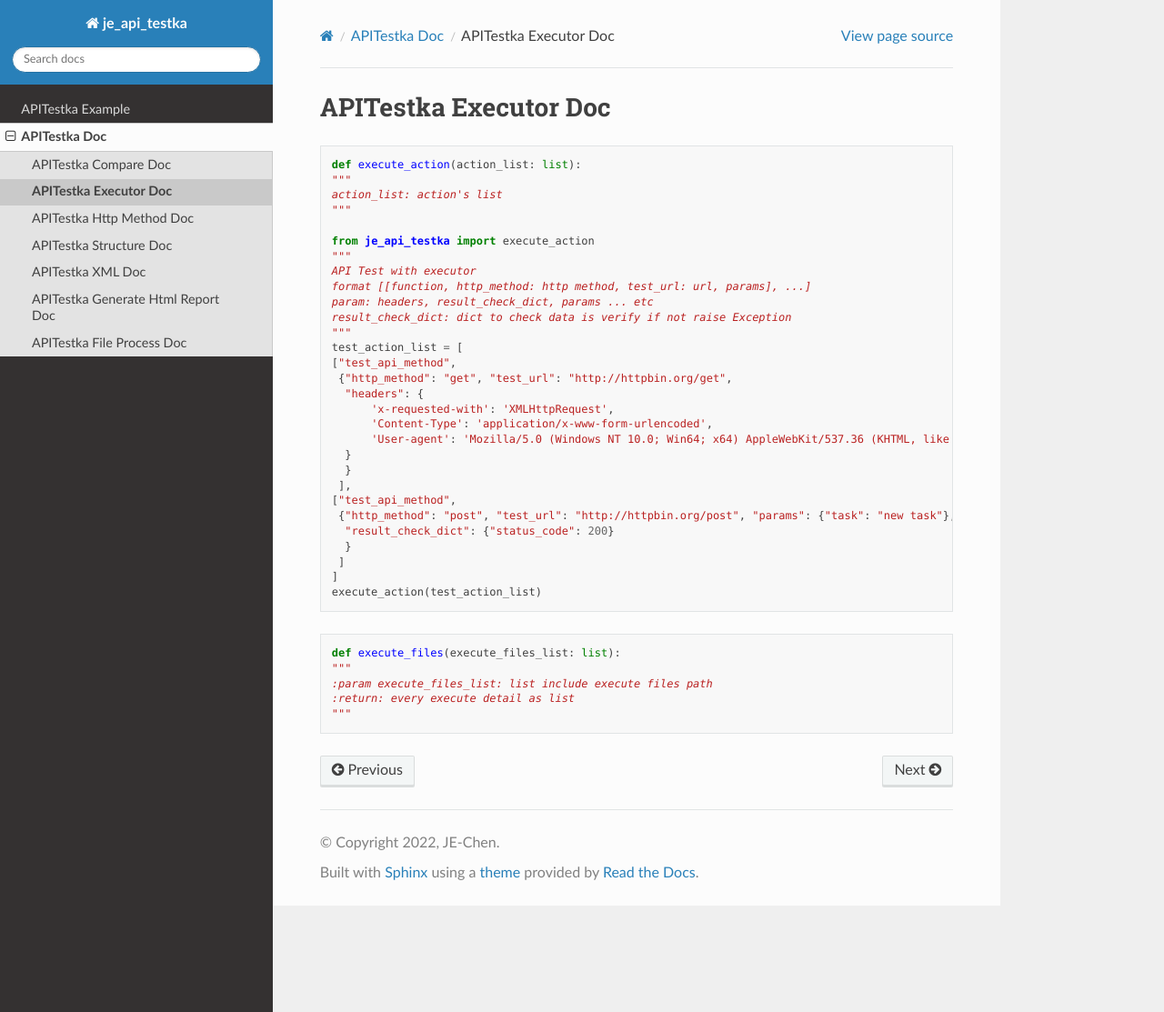
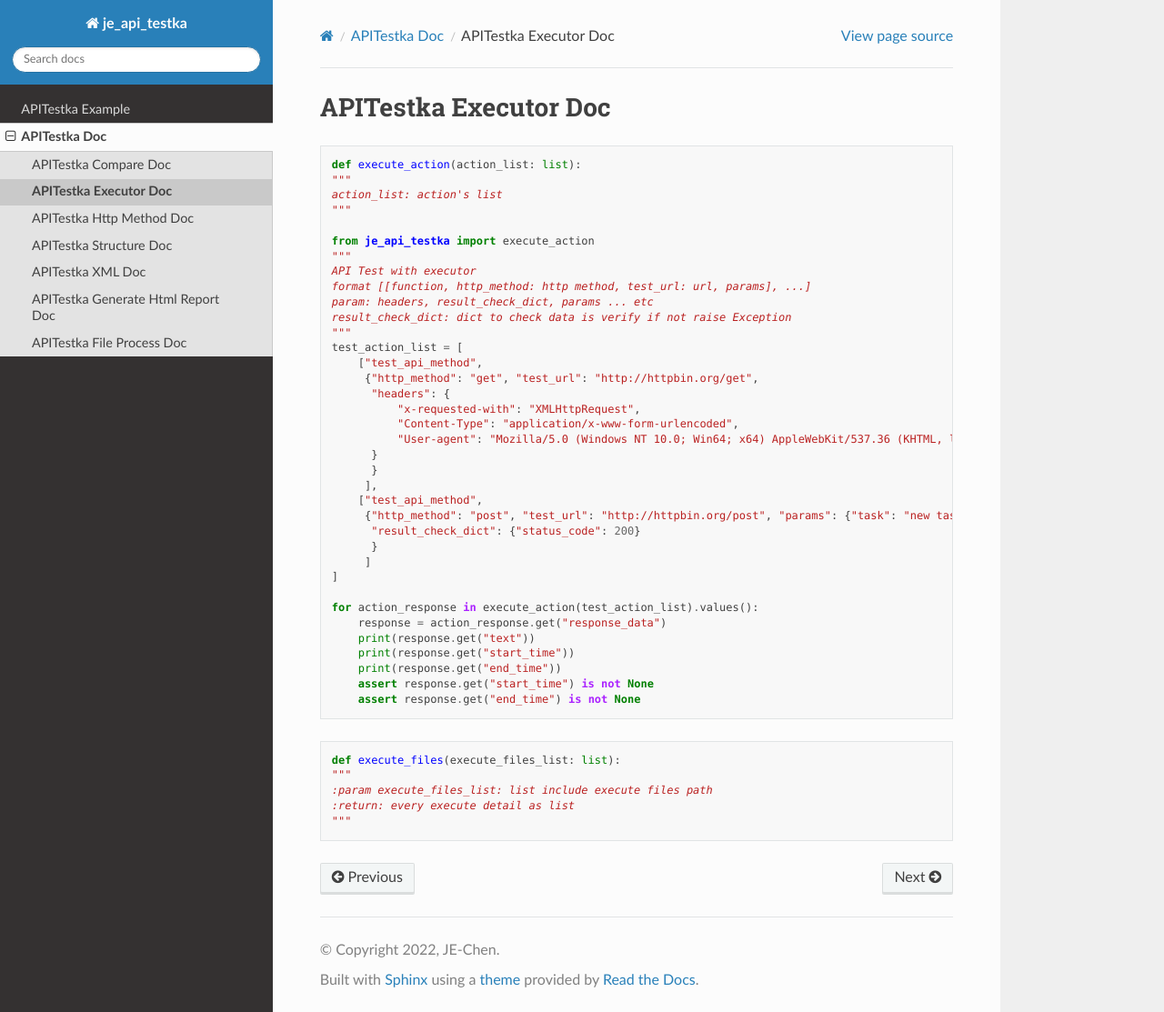
Before and after one commit to Integration-Automation/APITestka, a Sphinx documentation site: the page built from docs/source/doc/executor_doc/executor_doc.rst, in a window 1280 px wide and 1113 px high. Shown: the whole window at 91% size. Built offline with Sphinx 7.4.7 and the Read the Docs theme 2.0.0, drawn with Linux system fonts in a browser that asks for light colours; pages that are not in the unit, such as notebooks, are missing from menus.

```diff
--- a/dev_setup.py
+++ b/dev_setup.py
@@ -5,7 +5,7 @@ with open("README.md", "r") as README:
 
 setuptools.setup(
     name="je_api_testka_dev",
-    version="0.0.51",
+    version="0.0.52",
     author="JE-Chen",
     author_email="zenmailman@gmail.com",
     description="api testing",
--- a/docs/source/doc/argparse_doc/argument_doc.rst
+++ b/docs/source/doc/argparse_doc/argument_doc.rst
@@ -6,8 +6,10 @@ APITestka Argument Doc
 
   """
   argument:
-  execute_file: str (choose action file to execute)
+  --execute_file: str (choose action file to execute)
     will read action file and execute
-  execute_dir: str (choose dir include action files)
+  --execute_dir: str (choose dir include action files)
     read and execute all file in dir
+  --execute_str: str (full json str to execute)
+  will try to convert str to json and execute
   """
--- a/docs/source/doc/executor_doc/executor_doc.rst
+++ b/docs/source/doc/executor_doc/executor_doc.rst
@@ -17,22 +17,29 @@ APITestka Executor Doc
     result_check_dict: dict to check data is verify if not raise Exception
     """
     test_action_list = [
-    ["test_api_method",
-     {"http_method": "get", "test_url": "http://httpbin.org/get",
-      "headers": {
-          'x-requested-with': 'XMLHttpRequest',
-          'Content-Type': 'application/x-www-form-urlencoded',
-          'User-agent': 'Mozilla/5.0 (Windows NT 10.0; Win64; x64) AppleWebKit/537.36 (KHTML, like Gecko) Chrome/81.0.4044.129 Safari/537.36',
-      }
-      }
-     ],
-    ["test_api_method",
-     {"http_method": "post", "test_url": "http://httpbin.org/post", "params": {"task": "new task"},
-      "result_check_dict": {"status_code": 200}
-      }
-     ]
+        ["test_api_method",
+         {"http_method": "get", "test_url": "http://httpbin.org/get",
+          "headers": {
+              "x-requested-with": "XMLHttpRequest",
+              "Content-Type": "application/x-www-form-urlencoded",
+              "User-agent": "Mozilla/5.0 (Windows NT 10.0; Win64; x64) AppleWebKit/537.36 (KHTML, like Gecko) Chrome/81.0.4044.129 Safari/537.36",
+          }
+          }
+         ],
+        ["test_api_method",
+         {"http_method": "post", "test_url": "http://httpbin.org/post", "params": {"task": "new task"},
+          "result_check_dict": {"status_code": 200}
+          }
+         ]
     ]
-    execute_action(test_action_list)
+
+    for action_response in execute_action(test_action_list).values():
+        response = action_response.get("response_data")
+        print(response.get("text"))
+        print(response.get("start_time"))
+        print(response.get("end_time"))
+        assert response.get("start_time") is not None
+        assert response.get("end_time") is not None
 
 .. code-block:: python
 
--- a/setup.py
+++ b/setup.py
@@ -5,7 +5,7 @@ with open("README.md", "r") as README:
 
 setuptools.setup(
     name="je_api_testka",
-    version="0.0.77",
+    version="0.0.78",
     author="JE-Chen",
     author_email="zenmailman@gmail.com",
     description="api testing",
```
Also changed, not shown: docs/source/example/executor_example/executor_example.rst (+16 -18 lines), docs/source/example/generate_html_example/generate_html_example.rst (+23 -18 lines), 1 other file.
